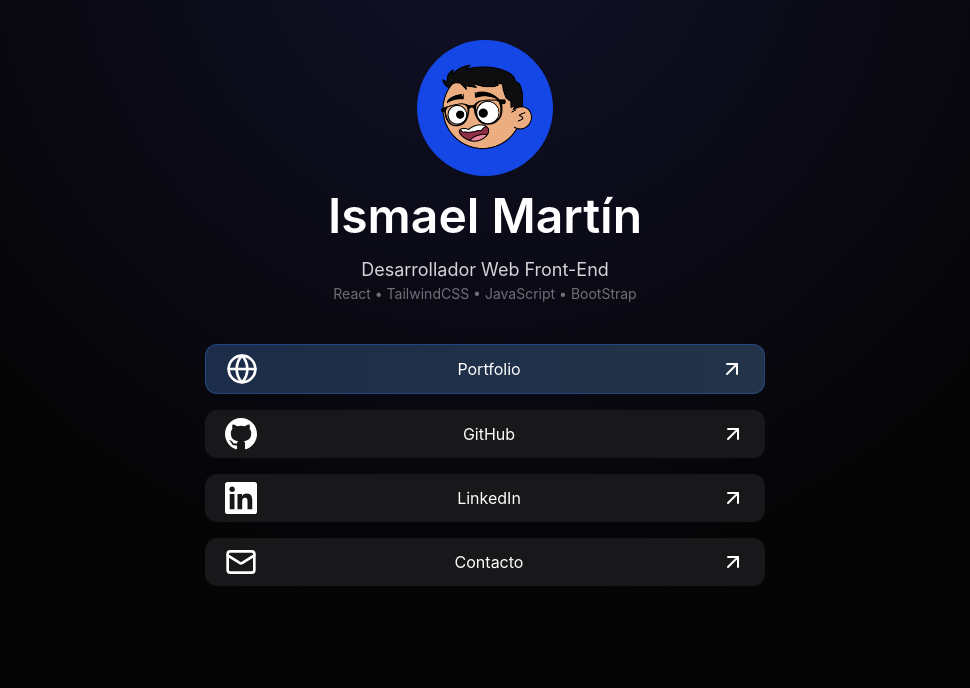
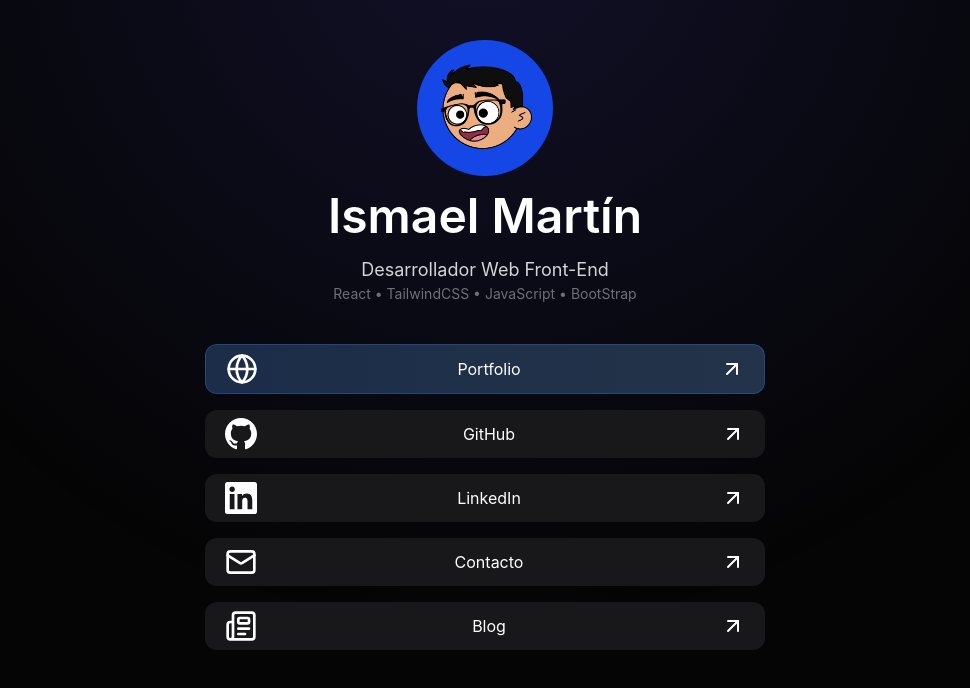
Before and after one commit to imardev/react-linkhub, a React (Vite) app: page / in a window 1280 px wide. Shown: the top 688 px of the page, without its empty margins (155-1125 px from the left). Built offline with nearby package versions, Linux system fonts and the light colour scheme.

Commit message:
Agregar el icono de periódico y actualizar el componente Link para incluir un nuevo enlace al blog

```diff
--- a/src/components/Link.jsx
+++ b/src/components/Link.jsx
@@ -1,5 +1,5 @@
 import LinksData from "../data/links.json";
-import { Globe, ArrowUpRight, Mail } from "lucide-react";
+import { Globe, ArrowUpRight, Mail, Newspaper } from "lucide-react";
 import { GitHub } from "../icons/Github";
 import { LinkedIn } from "../icons/Linkedin";
 
@@ -9,6 +9,7 @@ function Link({ onOpenModal }) {
     Linkedin: LinkedIn,
     Globe: Globe,
     Mail: Mail,
+    Newspaper: Newspaper,
   };
   return (
     <div className="flex flex-col gap-4 mt-10">
@@ -30,7 +31,7 @@ function Link({ onOpenModal }) {
               target="_blank"
               rel="noreferrer"
               className={`${commonClasses} bg-linear-to-r from-blue-500/20 to-blue-400/20
-border border-blue-500/30`}
+              border border-blue-500/30`}
             >
               {Icon && <Icon className="size-8" />}
               <span>{link.title}</span>
@@ -45,7 +46,7 @@ border border-blue-500/30`}
               type="button"
               id=""
               onClick={onOpenModal}
-              className={commonClasses}
+              className={`${commonClasses} cursor-pointer`}
             >
               {Icon && <Icon className="size-8" />}
               <span>{link.title}</span>
--- a/src/data/links.json
+++ b/src/data/links.json
@@ -27,5 +27,12 @@
     "url": "#",
     "icon": "Mail",
     "type": "action"
+  },
+  {
+    "id": 4,
+    "name": "blog",
+    "title": "Blog",
+    "url": "https://blog.ismartin.com",
+    "icon": "Newspaper"
   }
 ]
```
